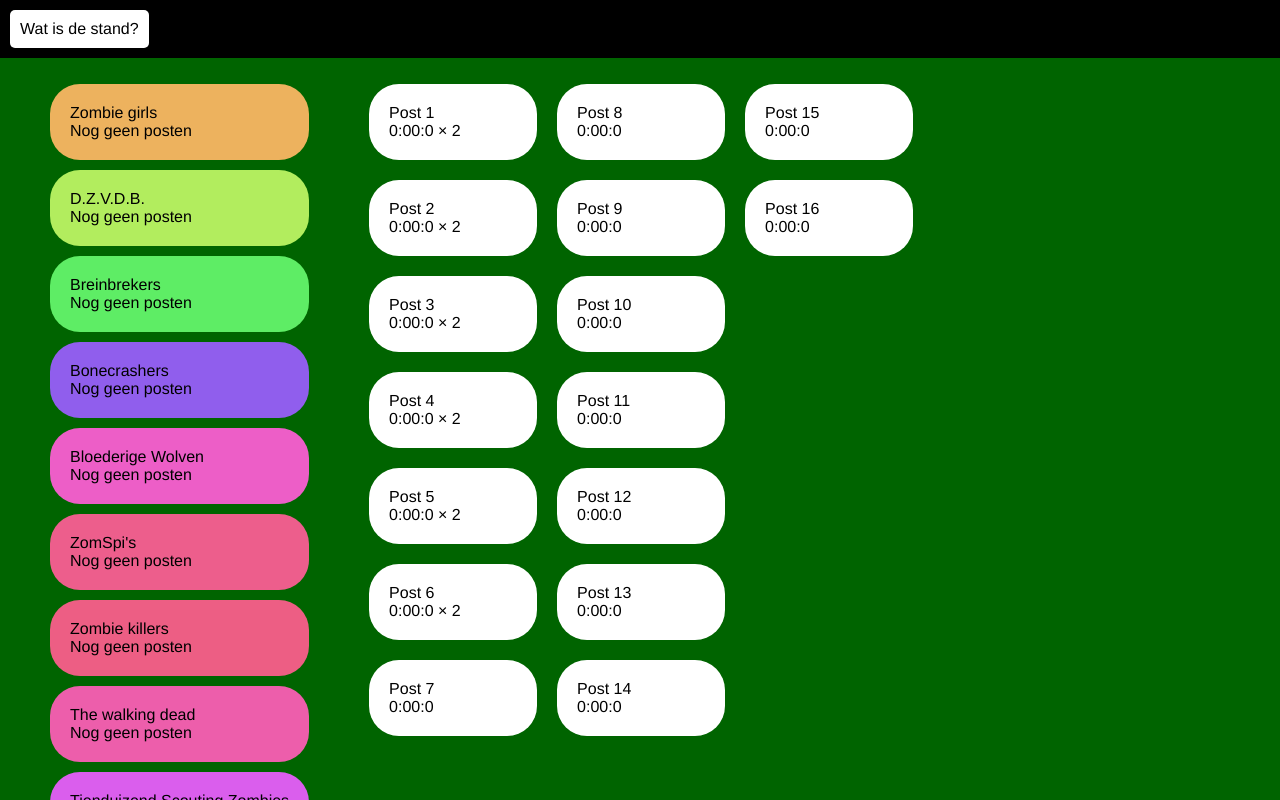
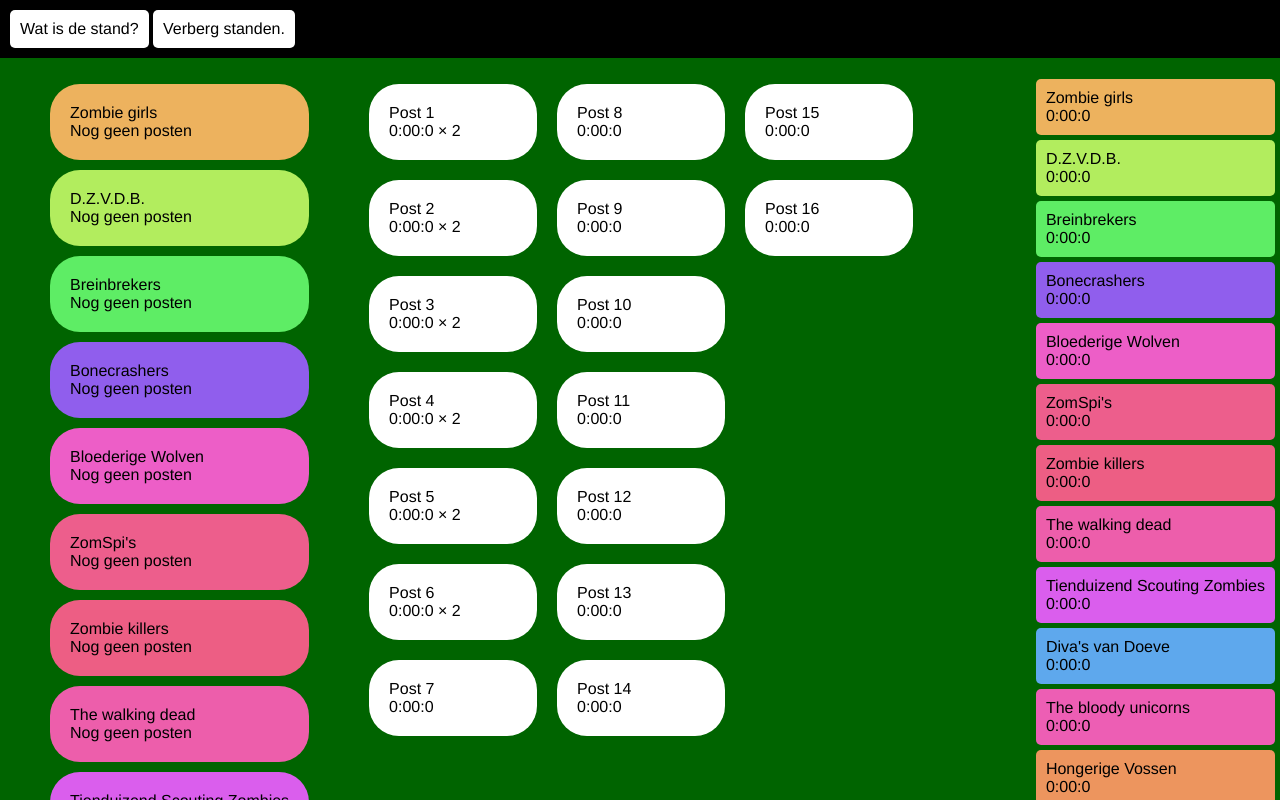
Before and after one commit to ternaam/capture-base, a plain HTML site: page index.html in a window 1280 px wide. Both pictures are taken after a click on the element "Wat is de stand?". Drawn offline with Linux system fonts and the light colour scheme.

Commit message:
Show and hide score

```diff
--- a/index.html
+++ b/index.html
@@ -11,6 +11,9 @@
 <div class="buttonbar">
   <div class="button" id="finalscore">
     Wat is de stand?
+  </div>
+  <div class="button" id="hidescore">
+    Verberg standen.
   </div>
 </div>
 <div class="wrap">
@@ -37,7 +40,7 @@
     </ul>
   </div>
 </div>
+<div class="finalScorePopup"></div>
 </div>
-<div class="finalScorePopup"></div>
 
 <script type="text/javascript" charset="utf-8" src="./js/game.js"></script>
--- a/js/game.js
+++ b/js/game.js
@@ -216,6 +216,10 @@ function ShowFinalScore() {
     list.append(li);
   });
   $(".finalScorePopup").append(list);
+  $(".finalScorePopup").show();
+}
+function HideScore() {
+  $(".finalScorePopup").hide();
 }
 
 $('#patrouilles > li').click(function(){
@@ -228,6 +232,7 @@ $('#posten > li').click(function(){
 });
 
 $('#finalscore').click(ShowFinalScore);
+$('#hidescore').click(HideScore);
 
 function TimerTick(){
   posts.forEach(function(item, index, array){
--- a/postenspel.css
+++ b/postenspel.css
@@ -55,12 +55,16 @@ ul {
     margin: 0;
     padding: 10px;
 }
-#finalscore {
+.buttonbar > div {
     background: white none repeat scroll 0 0;
     border-radius: 5px;
     display: inline-block;
     margin: 0;
     padding: 10px;
+}
+.finalScorePopup {
+    display: flex;
+    flex: 0 1 auto;
 }
 .finalScorePopup ul {
     width: auto;
```
